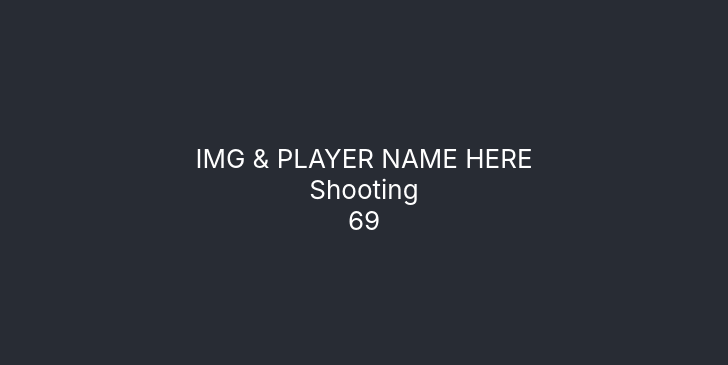
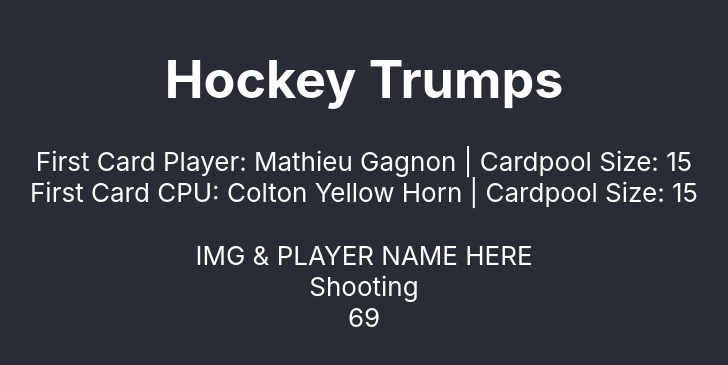
Before and after one commit to lukes-code/HockeyTrumps, a React (Create React App) app: page / in a window 1280 px wide. Shown: the part 211-576 px from the top of the page, without its empty margins (276-1004 px from the left). Built offline with nearby package versions, Linux system fonts and the light colour scheme.

Commit message:
Add generation of card hands

```diff
--- a/src/App.css
+++ b/src/App.css
@@ -1,16 +1,5 @@
 .App {
   text-align: center;
-}
-
-.App-logo {
-  height: 40vmin;
-  pointer-events: none;
-}
-
-@media (prefers-reduced-motion: no-preference) {
-  .App-logo {
-    animation: App-logo-spin infinite 20s linear;
-  }
 }
 
 .App-header {
@@ -24,15 +13,6 @@
   color: white;
 }
 
-.App-link {
-  color: #61dafb;
+.card {
+  margin: 2rem;
 }
-
-@keyframes App-logo-spin {
-  from {
-    transform: rotate(0deg);
-  }
-  to {
-    transform: rotate(360deg);
-  }
-}
--- a/src/App.js
+++ b/src/App.js
@@ -1,10 +1,29 @@
 import './App.css';
 import CardContainer from './components/CardContainer';
+import data from './players.json';
 
 function App() {
+  const cpuCards = [...data.players];
+  cpuCards.sort(function (a, b) {
+    return 0.5 - Math.random();
+  });
+
+  const playerCards = cpuCards.splice(0, Math.floor(cpuCards.length / 2));
+  while (playerCards.length < cpuCards.length) {
+    cpuCards.pop();
+  }
+
   return (
     <div className="App">
       <header className="App-header">
+        <h1>Hockey Trumps</h1>
+        <span>
+          First Card Player: {playerCards[0].name} | Cardpool Size:{' '}
+          {playerCards.length}
+        </span>
+        <span>
+          First Card CPU: {cpuCards[0].name} | Cardpool Size: {cpuCards.length}
+        </span>
         <CardContainer />
       </header>
     </div>
```
